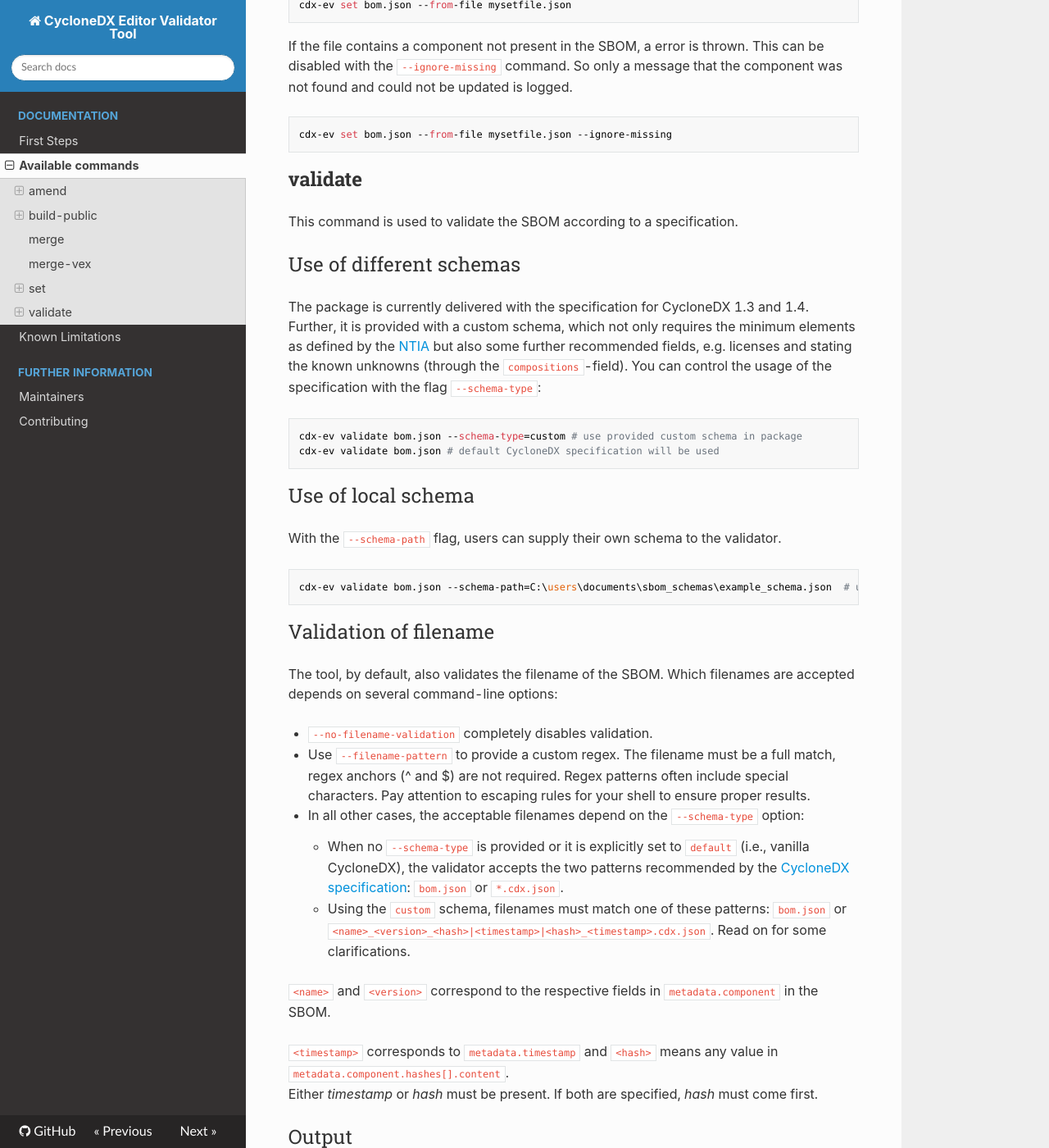
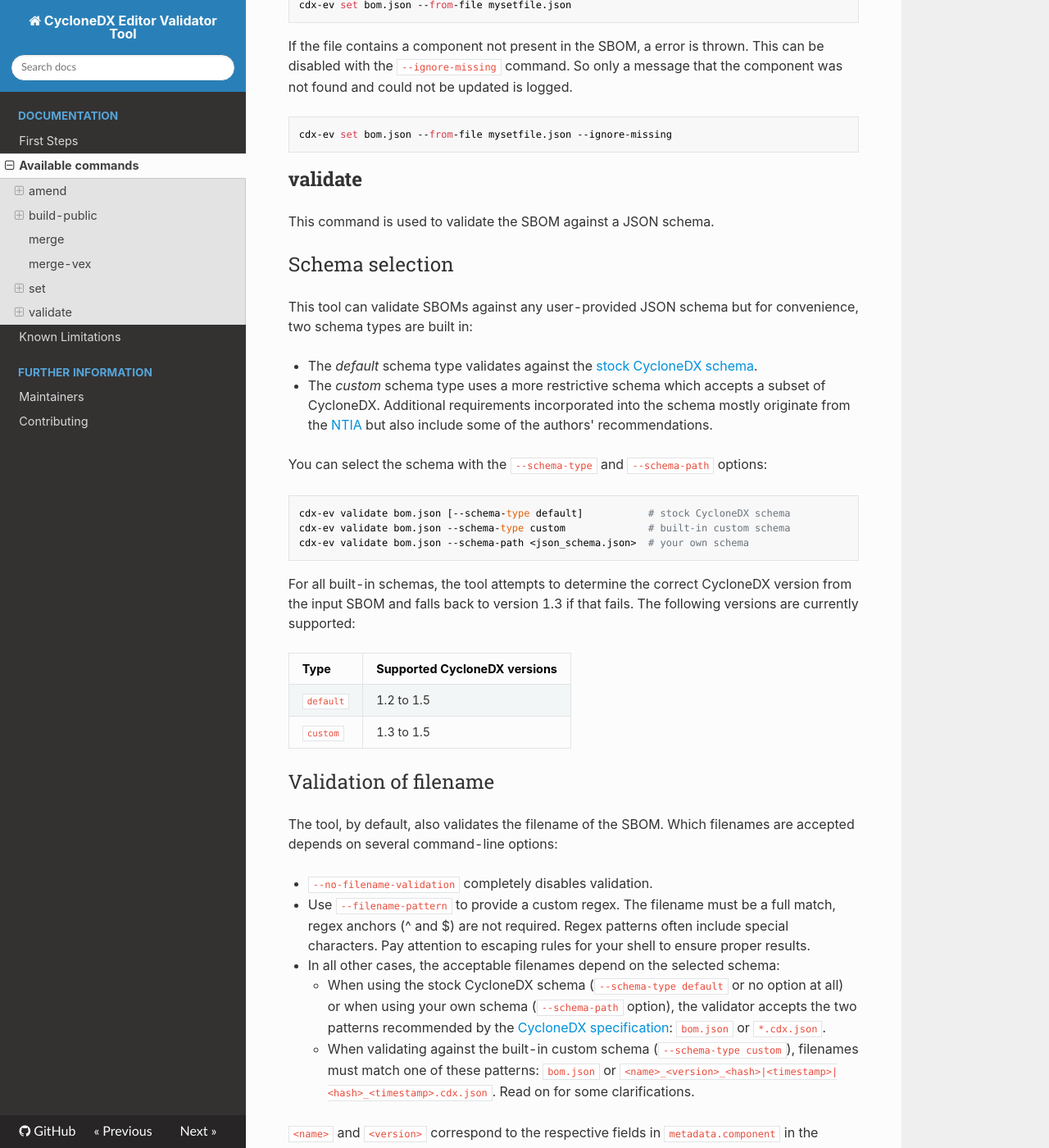
Before and after one commit to Festo-se/cyclonedx-editor-validator, an MkDocs documentation site: the page built from docs/available_commands.md, in a window 1280 px wide and 1400 px high, scrolled down 7803 px. Shown: the whole window at 82% size. Built offline with MkDocs 1.6.1, drawn with Linux system fonts in a browser that asks for light colours; nearby versions of some CDN libraries; some web fonts are replaced.

Commit message:
docs: Improve doc for validate command

```diff
--- a/docs/available_commands.md
+++ b/docs/available_commands.md
@@ -277,21 +277,27 @@
 
 ## validate
 
-This command is used to validate the SBOM according to a specification.
+This command is used to validate the SBOM against a JSON schema.
 
-### Use of different schemas
+### Schema selection
 
-The package is currently delivered with the specification for CycloneDX 1.3 and 1.4. Further, it is provided with a custom schema, which not only requires the minimum elements as defined by the [NTIA](https://www.ntia.gov/files/ntia/publications/sbom_minimum_elements_report.pdf) but also some further recommended fields, e.g. licenses and stating the known unknowns (through the `compositions`-field).
-You can control the usage of the specification with the flag `--schema-type`:
+This tool can validate SBOMs against any user-provided JSON schema but for convenience, two schema types are built in:
 
-    cdx-ev validate bom.json --schema-type=custom # use provided custom schema in package
-    cdx-ev validate bom.json # default CycloneDX specification will be used
+* The *default* schema type validates against the [stock CycloneDX schema](https://github.com/CycloneDX/specification).
+* The *custom* schema type uses a more restrictive schema which accepts a subset of CycloneDX. Additional requirements incorporated into the schema mostly originate from the [NTIA](https://www.ntia.gov/files/ntia/publications/sbom_minimum_elements_report.pdf) but also include some of the authors' recommendations.
 
-### Use of local schema
+You can select the schema with the `--schema-type` and `--schema-path` options:
 
-With the `--schema-path` flag, users can supply their own schema to the validator.
+    cdx-ev validate bom.json [--schema-type default]           # stock CycloneDX schema
+    cdx-ev validate bom.json --schema-type custom              # built-in custom schema
+    cdx-ev validate bom.json --schema-path <json_schema.json>  # your own schema
 
-    cdx-ev validate bom.json --schema-path=C:\users\documents\sbom_schemas\example_schema.json  # uses a schema "example_schema.json" saved on the users computer to verify the sbom
+For all built-in schemas, the tool attempts to determine the correct CycloneDX version from the input SBOM and falls back to version 1.3 if that fails. The following versions are currently supported:
+
+| Type | Supported CycloneDX versions |
+| ---- | ---------------------------- |
+| `default` | 1.2 to 1.5 |
+| `custom` | 1.3 to 1.5 |
 
 ### Validation of filename
 
@@ -299,9 +305,9 @@
 
 * `--no-filename-validation` completely disables validation.
 * Use `--filename-pattern` to provide a custom regex. The filename must be a full match, regex anchors (^ and $) are not required. Regex patterns often include special characters. Pay attention to escaping rules for your shell to ensure proper results.
-* In all other cases, the acceptable filenames depend on the `--schema-type` option:
-  * When no `--schema-type` is provided or it is explicitly set to `default` (i.e., vanilla CycloneDX), the validator accepts the two patterns recommended by the [CycloneDX specification](https://cyclonedx.org/specification/overview/#recognized-file-patterns): `bom.json` or `*.cdx.json`.
-  * Using the `custom` schema, filenames must match one of these patterns: `bom.json` or `<name>_<version>_<hash>|<timestamp>|<hash>_<timestamp>.cdx.json`. Read on for some clarifications.
+* In all other cases, the acceptable filenames depend on the selected schema:
+  * When using the stock CycloneDX schema (`--schema-type default` or no option at all) or when using your own schema (`--schema-path` option), the validator accepts the two patterns recommended by the [CycloneDX specification](https://cyclonedx.org/specification/overview/#recognized-file-patterns): `bom.json` or `*.cdx.json`.
+  * When validating against the built-in custom schema (`--schema-type custom`), filenames must match one of these patterns: `bom.json` or `<name>_<version>_<hash>|<timestamp>|<hash>_<timestamp>.cdx.json`. Read on for some clarifications.
 
 `<name>` and `<version>` correspond to the respective fields in `metadata.component` in the SBOM.
 
```
